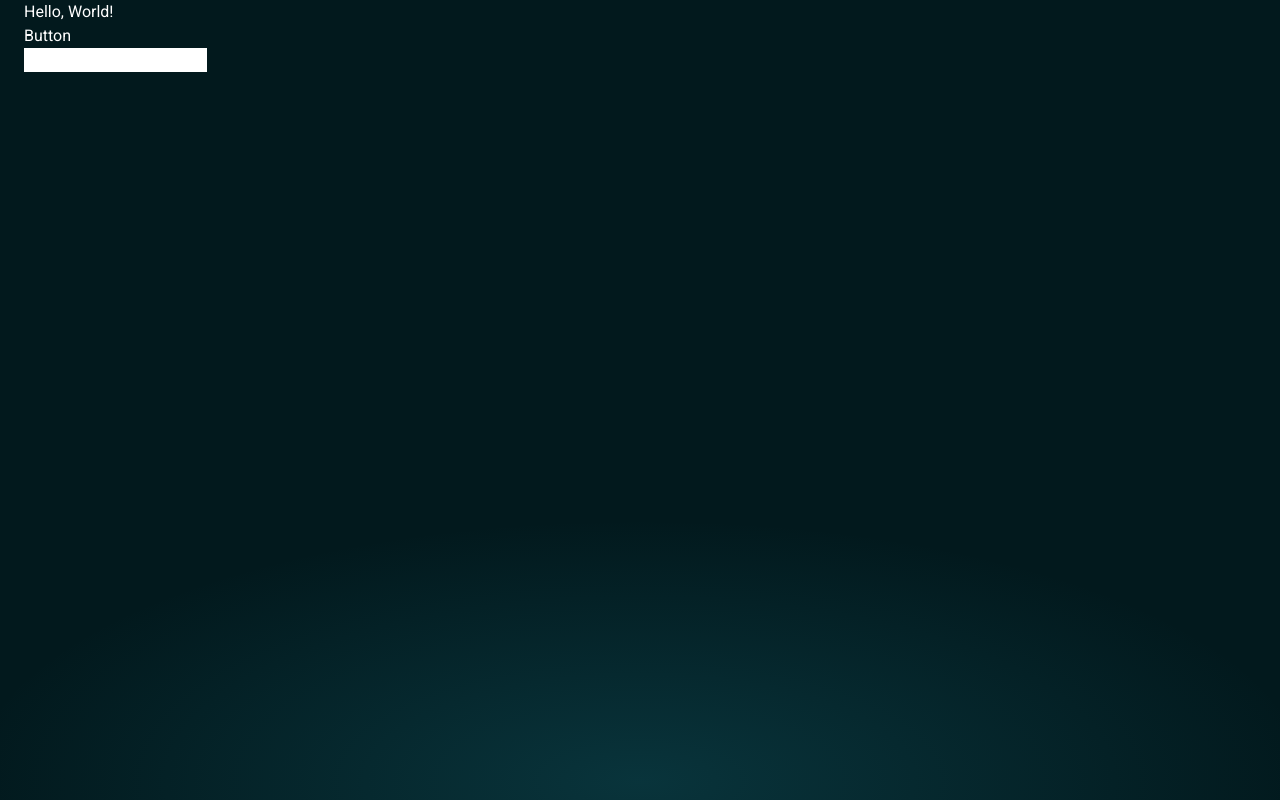
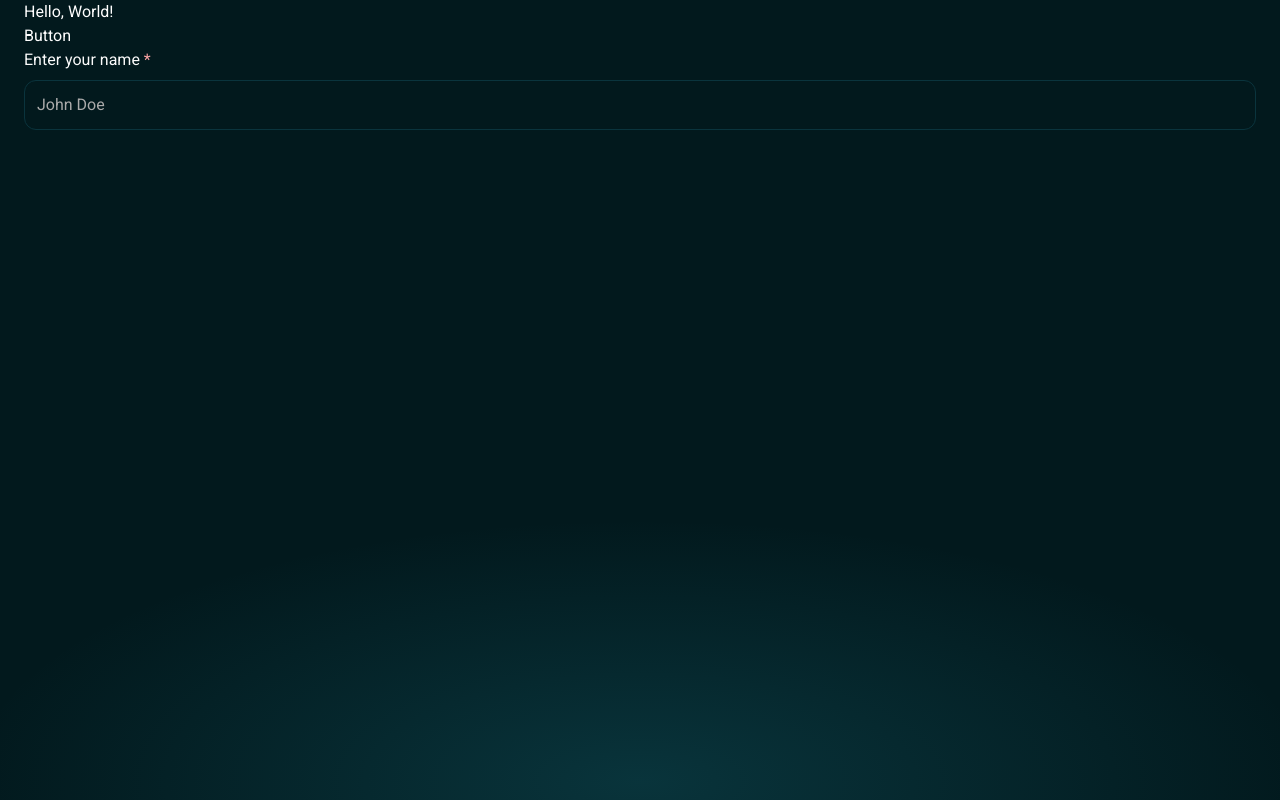
Before and after one commit to AJ1732/hng-12--stage-2, a Next.js app: page / in a window 1280 px wide. Built offline with nearby package versions, Linux system fonts and the light colour scheme; a web font is replaced by a local one.

Commit message:
chore:  build input field ui

```diff
--- a/src/app/page.tsx
+++ b/src/app/page.tsx
@@ -6,7 +6,13 @@ export default function Home() {
       <h1>Hello, World!</h1>
 
       <Button>Button</Button>
-      <InputField />
+
+      <InputField
+        label="Enter your name"
+        placeholder="John Doe"
+        autoComplete="name"
+        required
+      />
     </div>
   );
 }
--- a/src/components/ui/input-field.tsx
+++ b/src/components/ui/input-field.tsx
@@ -1,14 +1,40 @@
 import { cn } from "@/lib/utils";
 
-interface InputFieldProps {
+interface InputFieldProps extends React.InputHTMLAttributes<HTMLInputElement> {
+  label?: string;
   className?: string;
 }
 
-const InputField: React.FC<InputFieldProps> = ({ className }) => {
+const InputField: React.FC<InputFieldProps> = ({
+  type,
+  name,
+  label,
+  className,
+  required,
+  ...props
+}) => {
   return (
-    <div>
-      <input type="text" className={cn("", className)} />
-    </div>
+    <>
+      {label && (
+        <label
+          htmlFor={name}
+          className="mb-2 block w-fit leading-6 text-gray-100"
+        >
+          {label} {required && <span className="text-red-300">*</span>}
+        </label>
+      )}
+
+      <input
+        type={type}
+        name={name}
+        required={required}
+        className={cn(
+          "border-accent-200 placeholder:text-neutral-light min-h-12 w-full rounded-xl border bg-transparent p-3",
+          className,
+        )}
+        {...props}
+      />
+    </>
   );
 };
 
--- a/tailwind.config.ts
+++ b/tailwind.config.ts
@@ -38,6 +38,7 @@ export default {
         },
         "gray-900-20": "hsl(var(--gray-900-20))",
         "gray-900-10": "hsl(var(--gray-900-10))",
+        "neutral-light": "#AAAAAA",
       },
     },
   },
```
